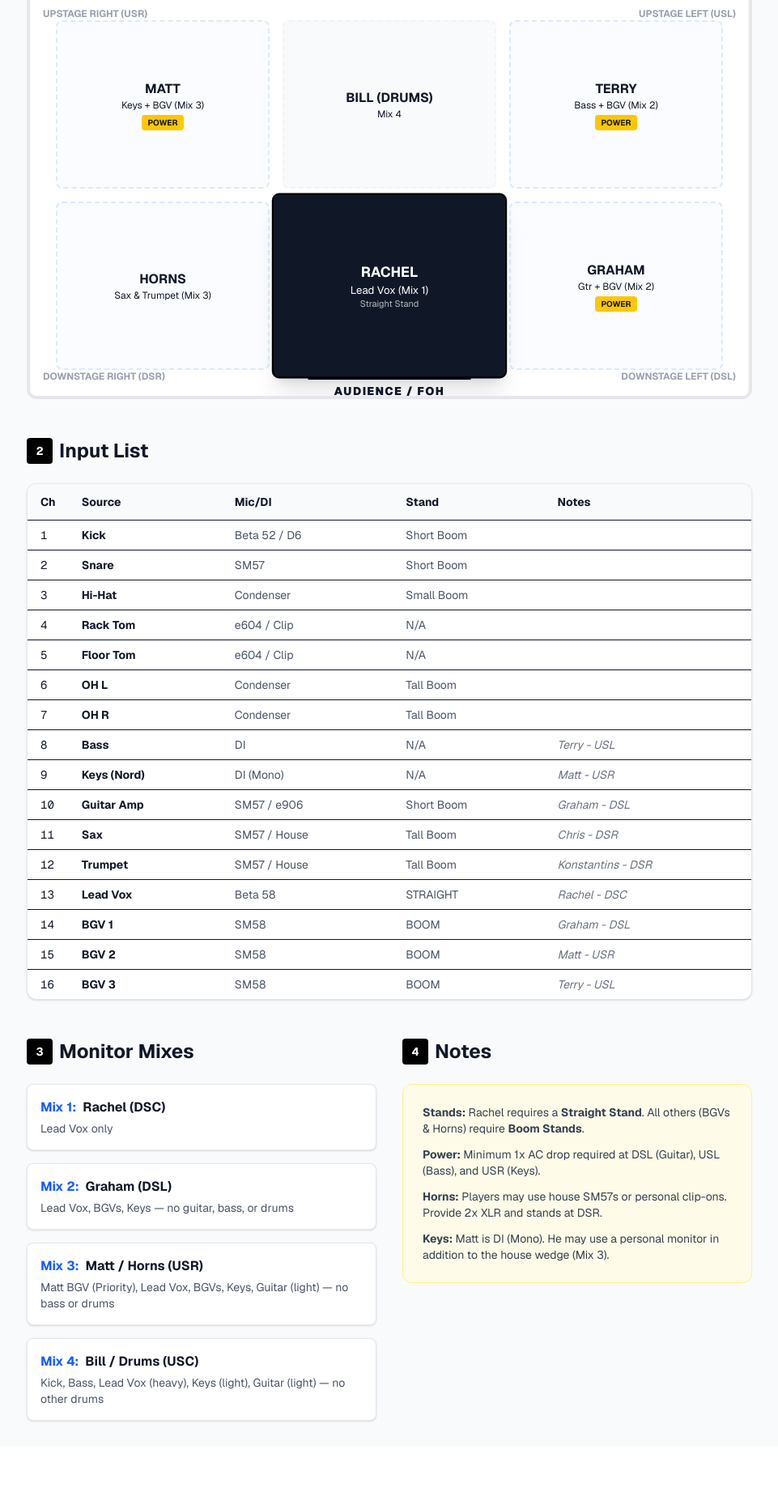
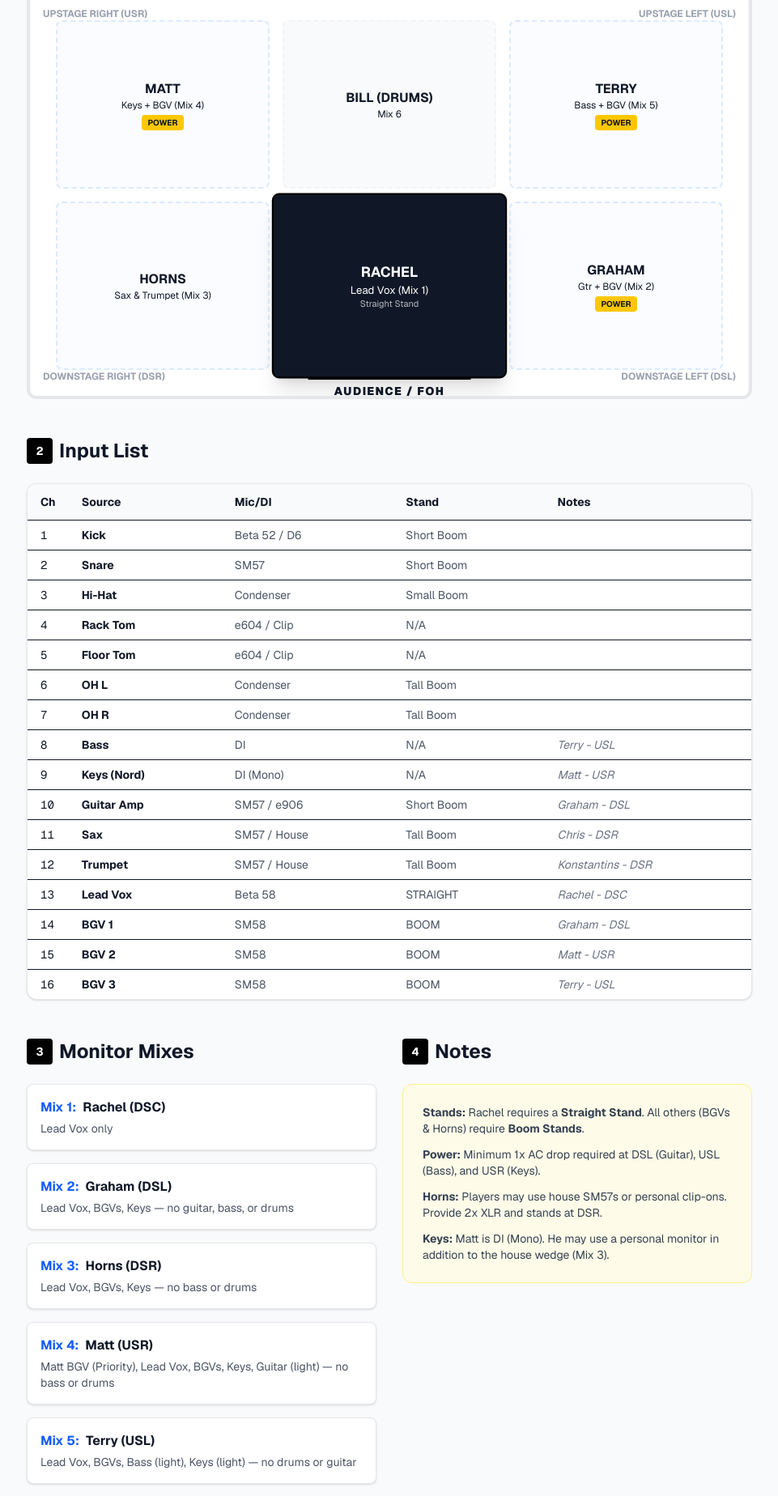
Before and after one commit to grahamdedwards/stage-plot, a Next.js app: page / in a window 1280 px wide. Shown: the part 284-2132 px from the top of the page at 81% size, without its empty margins (159-1120 px from the left). Before the commit the page ends 2071 px from the top, so only its background shows below. Built offline with nearby package versions, Linux system fonts and the light colour scheme.

Commit message:
update: 6 monitor mixes, correct mix numbers throughout

```diff
--- a/app/page.tsx
+++ b/app/page.tsx
@@ -22,8 +22,10 @@
 const monitors = [
   { mix: 1, name: "Rachel (DSC)", needs: "Lead Vox only" },
   { mix: 2, name: "Graham (DSL)", needs: "Lead Vox, BGVs, Keys — no guitar, bass, or drums" },
-  { mix: 3, name: "Matt / Horns (USR)", needs: "Matt BGV (Priority), Lead Vox, BGVs, Keys, Guitar (light) — no bass or drums" },
-  { mix: 4, name: "Bill / Drums (USC)", needs: "Kick, Bass, Lead Vox (heavy), Keys (light), Guitar (light) — no other drums" },
+  { mix: 3, name: "Horns (DSR)", needs: "Lead Vox, BGVs, Keys — no bass or drums" },
+  { mix: 4, name: "Matt (USR)", needs: "Matt BGV (Priority), Lead Vox, BGVs, Keys, Guitar (light) — no bass or drums" },
+  { mix: 5, name: "Terry (USL)", needs: "Lead Vox, BGVs, Bass (light), Keys (light) — no drums or guitar" },
+  { mix: 6, name: "Bill / Drums (USC)", needs: "Lead Vox (heavy), Kick, Bass, Keys (light), Guitar (light) — no other drums" },
 ];
 
 export default function TechnicalRider() {
@@ -56,16 +58,16 @@
               {/* Backline */}
               <div className="flex flex-col items-center justify-center border-2 border-dashed border-blue-100 bg-blue-50/30 rounded-lg">
                 <p className="font-bold">MATT</p>
-                <p className="text-xs">Keys + BGV (Mix 3)</p>
+                <p className="text-xs">Keys + BGV (Mix 4)</p>
                 <div className="mt-1 px-2 py-0.5 bg-yellow-400 text-[10px] font-bold rounded">POWER</div>
               </div>
               <div className="flex flex-col items-center justify-center border-2 border-dashed border-gray-100 bg-gray-50 rounded-lg">
                 <p className="font-bold uppercase">Bill (Drums)</p>
-                <p className="text-xs">Mix 4</p>
+                <p className="text-xs">Mix 6</p>
               </div>
               <div className="flex flex-col items-center justify-center border-2 border-dashed border-blue-100 bg-blue-50/30 rounded-lg">
                 <p className="font-bold uppercase">Terry</p>
-                <p className="text-xs">Bass + BGV (Mix 2)</p>
+                <p className="text-xs">Bass + BGV (Mix 5)</p>
                 <div className="mt-1 px-2 py-0.5 bg-yellow-400 text-[10px] font-bold rounded">POWER</div>
               </div>
 
```
